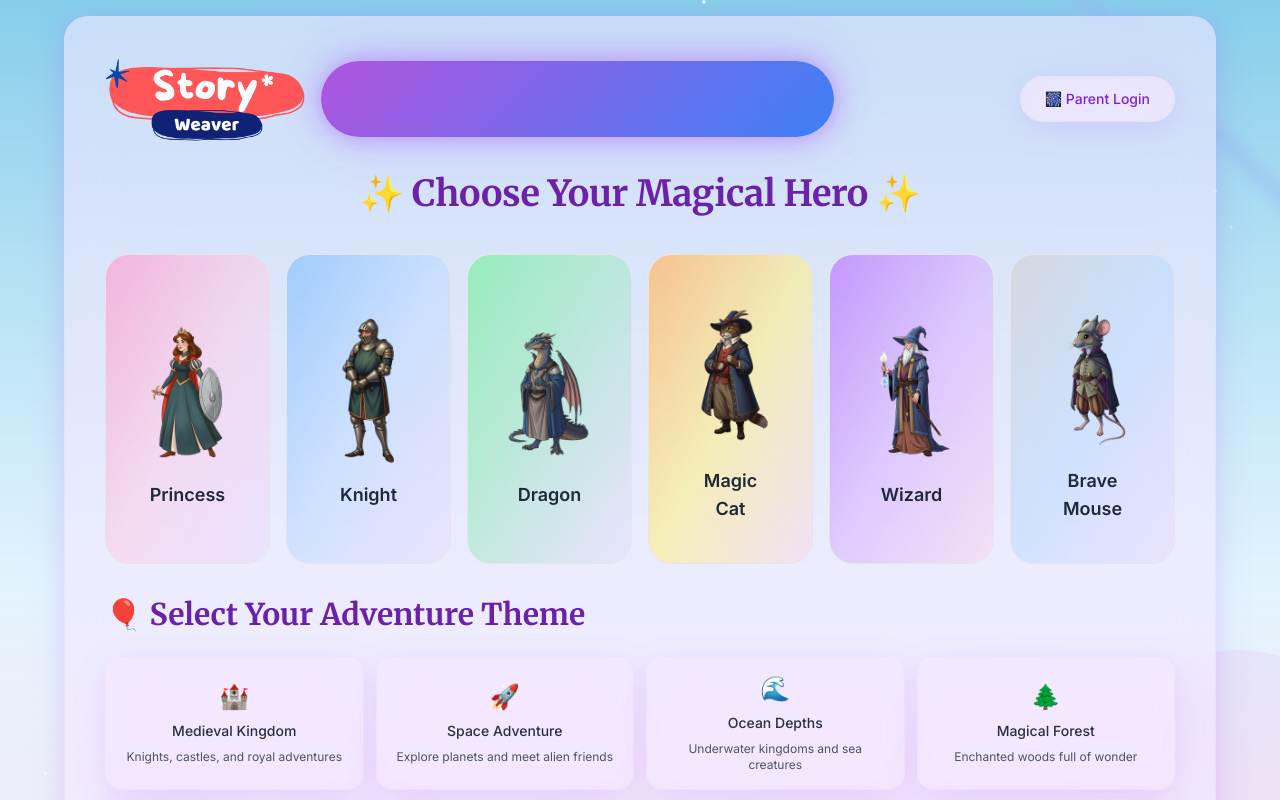
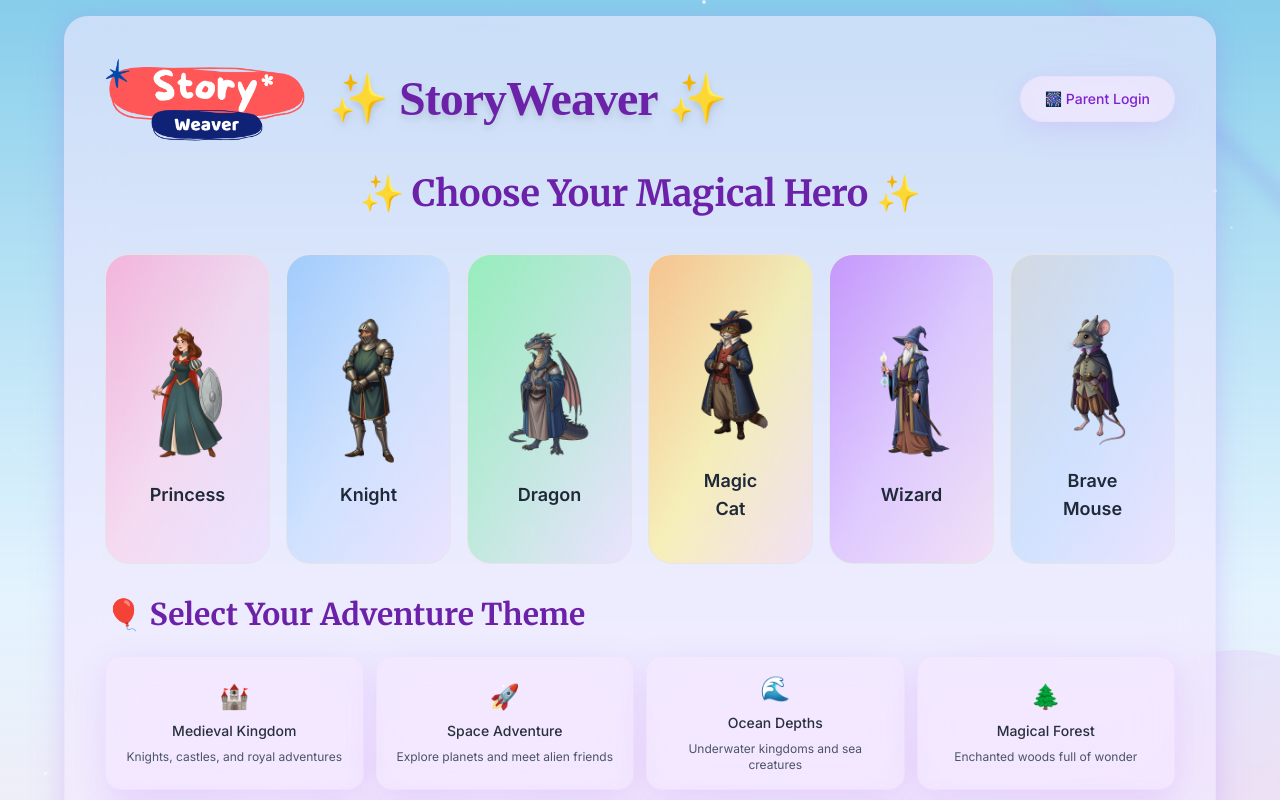
Before and after one commit to reamit/story-weaver, a Next.js app: page / in a window 1280 px wide. Shown: the top 800 px of the page. Built offline with nearby package versions, Linux system fonts and the light colour scheme; no server answers; a web font is replaced by a local one.

Commit message:
Fix header display issue
- Remove animate-magicalGlow from title that was causing purple bar
- Use solid purple color instead of gradient text
- Add drop shadow for better visibility
- Adjust font size and spacing for better layout

```diff
--- a/app/page.tsx
+++ b/app/page.tsx
@@ -133,9 +133,9 @@ export default function Home() {
       <div className="max-w-6xl w-full glass-purple rounded-3xl p-10 shadow-dreamy relative z-10 animate-fadeIn">
         {/* Merged: Logo from HEAD + StoryWeaver title from master */}
         <div className="flex justify-between items-center mb-8">
-          <div className="flex items-center gap-4">
+          <div className="flex items-center gap-6">
             <Logo />
-            <h1 className="text-6xl font-display gradient-text animate-magicalGlow rounded-full p-2">
+            <h1 className="text-5xl font-display text-purple-800 drop-shadow-lg">
               ✨ StoryWeaver ✨
             </h1>
           </div>
```
Also changed, not shown: claude/resources/Header-Jun-30.jpg (added).
